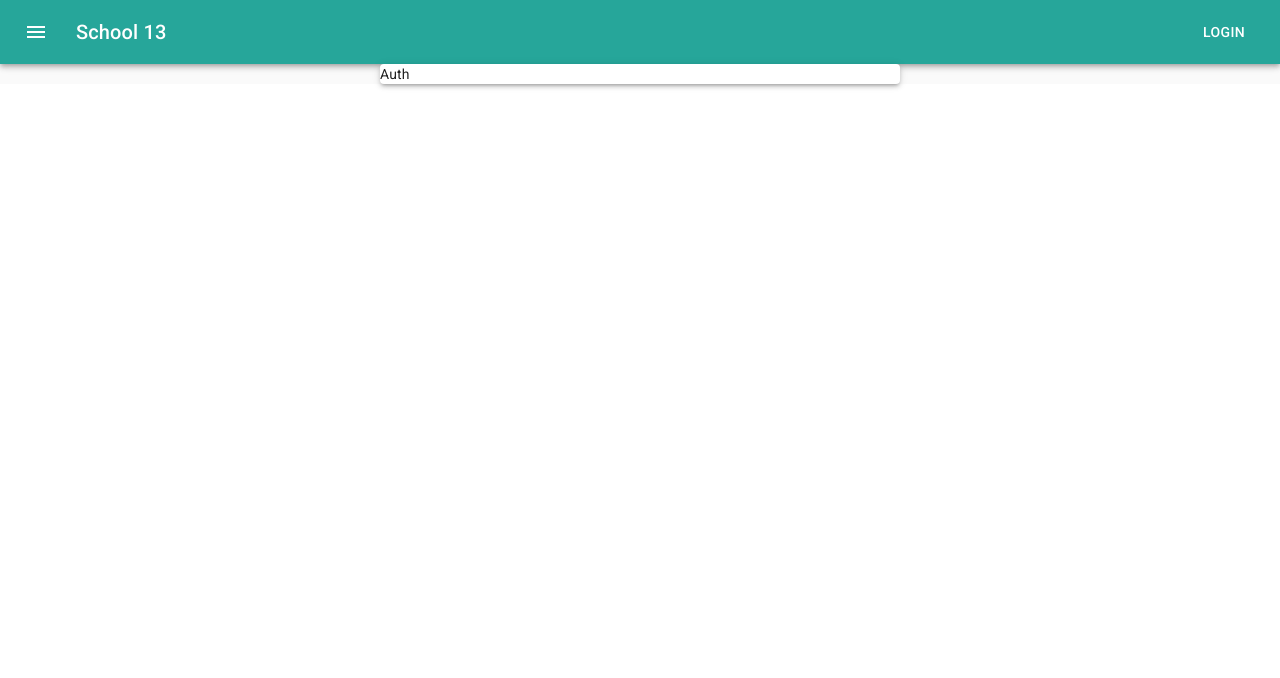
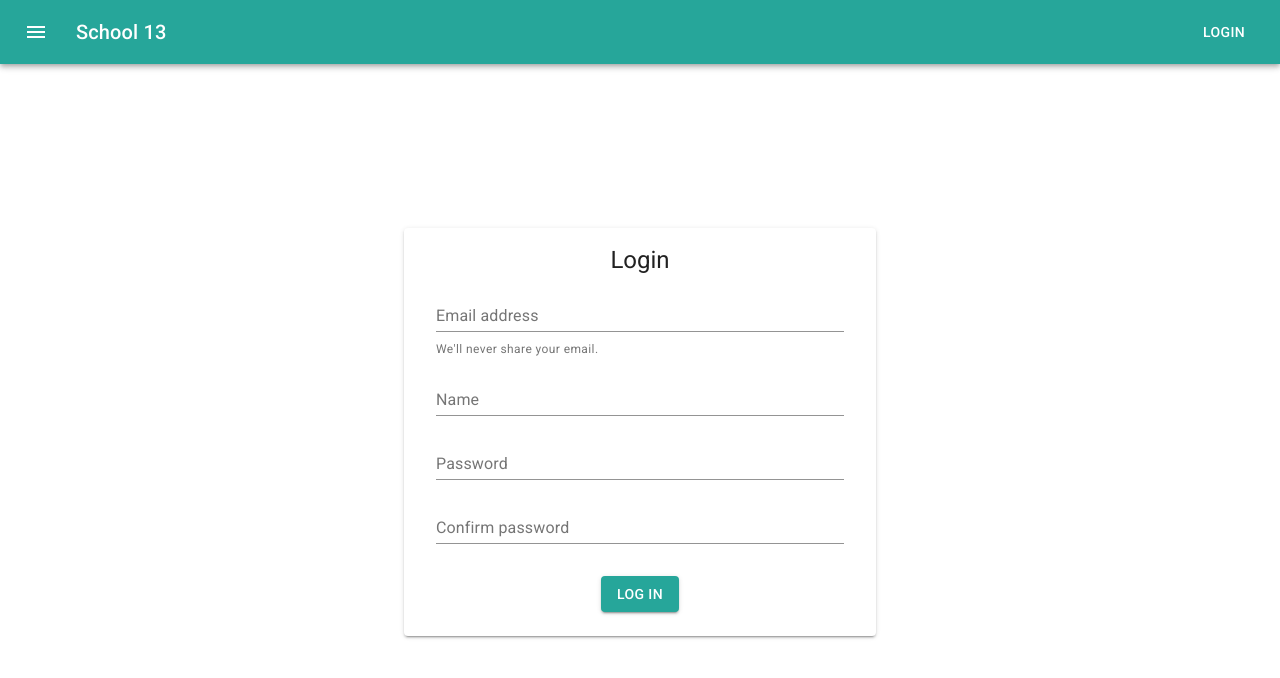
Before and after one commit to Dahmer7771/school-client, a React (Create React App) app: page / in a window 1280 px wide. Shown: the top 678 px of the page. Built offline with nearby package versions, Linux system fonts and the light colour scheme.

Commit message:
login template

```diff
--- a/src/components/auth-layout/auth-layout.tsx
+++ b/src/components/auth-layout/auth-layout.tsx
@@ -3,6 +3,9 @@ import {
     Paper,
     Typography,
     FormControl,
+    InputLabel,
+    Input,
+    FormHelperText,
     Button,
 } from "@material-ui/core";
 import useAuthStyles from "./styles";
@@ -13,8 +16,30 @@ const AuthLayout = () => {
     return (
         <div className={classes.auth}>
             <div className={classes.authInner}>
-                <Paper className={classes.paper} elevation={3}>
-                    Auth
+                <Paper className={classes.paper} elevation={2}>
+                    <Typography variant="h5" align="center" gutterBottom>
+                        Login
+                    </Typography>
+                    <FormControl className={classes.email}>
+                        <InputLabel htmlFor="my-input">Email address</InputLabel>
+                        <Input aria-describedby="email-helper-text" />
+                        <FormHelperText className={classes.emailHelper} id="email-helper-text">
+                            We'll never share your email.
+                        </FormHelperText>
+                    </FormControl>
+                    <FormControl className={classes.input}>
+                        <InputLabel htmlFor="my-input">Name</InputLabel>
+                        <Input aria-describedby="my-helper-text" />
+                    </FormControl>
+                    <FormControl className={classes.input}>
+                        <InputLabel htmlFor="my-input">Password</InputLabel>
+                        <Input aria-describedby="my-helper-text" />
+                    </FormControl>
+                    <FormControl className={classes.input}>
+                        <InputLabel htmlFor="my-input">Confirm password</InputLabel>
+                        <Input aria-describedby="my-helper-text" />
+                    </FormControl>
+                    <Button variant="contained" color="primary" className={classes.button}>Log in</Button>
                 </Paper>
             </div>
         </div>
--- a/src/components/auth-layout/styles.js
+++ b/src/components/auth-layout/styles.js
@@ -1,12 +1,17 @@
 import { makeStyles } from "@material-ui/core/styles";
 
-const useAuthStyles = makeStyles(() => ({
+const useAuthStyles = makeStyles((theme) => ({
     auth: {
         maxWidth: "520px",
         margin: "0 auto",
-        minHeight: "100%",
+        [theme.breakpoints.up("sm")]: {
+            minHeight: "calc(100% - 64px)",
+        },
+        [theme.breakpoints.down("xs")]: {
+            minHeight: "calc(100% - 48px)",
+        },
         display: "flex",
-        flexDirection: "column",
+        // flexDirection: "column",
 
     },
     authInner: {
@@ -16,7 +21,23 @@ const useAuthStyles = makeStyles(() => ({
         justifyContent: "center",
     },
     paper: {
+        margin: theme.spacing(3),
+        padding: theme.spacing(2, 4),
         width: "100%",
+        display: "flex",
+        flexDirection: "column",
+    },
+    input: {
+        margin: theme.spacing(0, 0, 2, 0),
+    },
+    email: {
+        margin: theme.spacing(0, 0, 1, 0),
+    },
+    emailHelper: {
+        marginTop: theme.spacing(1),
+    },
+    button: {
+        margin: `${theme.spacing(2)}px auto ${theme.spacing(1)}px`,
     },
 }));
 
--- a/src/index.css
+++ b/src/index.css
@@ -1,7 +1,6 @@
 body {
     margin: 0;
     padding: 0;
-    height: 100%;
 }
 
 html,
--- a/src/index.tsx
+++ b/src/index.tsx
@@ -6,20 +6,17 @@ import {
     BrowserRouter,
 } from "react-router-dom";
 import { ThemeProvider } from "@material-ui/core/styles";
-import ScopedCssBaseline from "@material-ui/core/ScopedCssBaseline";
 import App from "./components/app";
 import store from "./store";
 import theme from "./theme";
 
 ReactDOM.render(
     <Provider store={store}>
-        <ScopedCssBaseline>
-            <ThemeProvider theme={theme}>
-                <BrowserRouter>
-                    <App />
-                </BrowserRouter>
-            </ThemeProvider>
-        </ScopedCssBaseline>
+        <ThemeProvider theme={theme}>
+            <BrowserRouter>
+                <App />
+            </BrowserRouter>
+        </ThemeProvider>
     </Provider>,
     document.getElementById("root"),
 );
--- a/src/react-app-env.d.ts
+++ /dev/null
@@ -1 +0,0 @@
-/// <reference types="react-scripts" />
```
